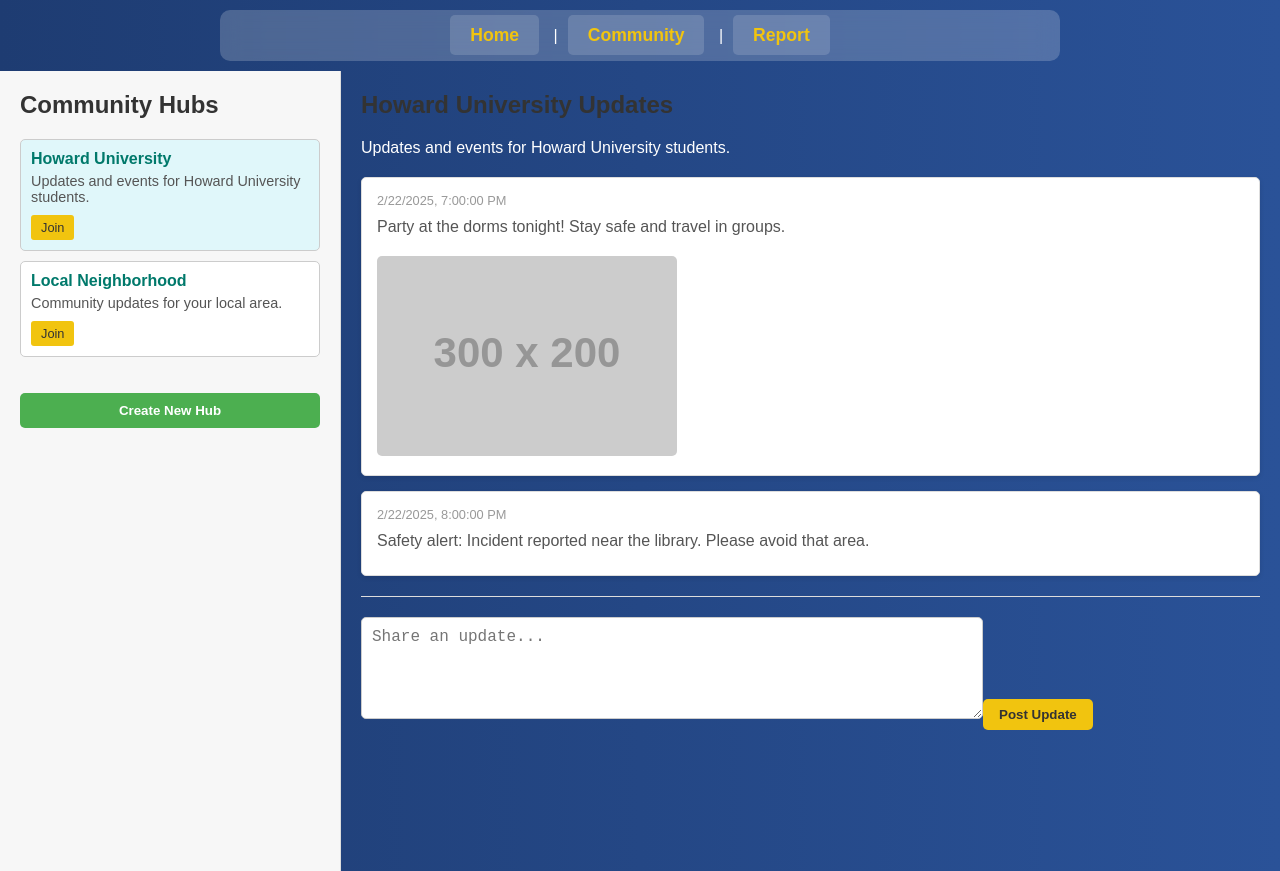
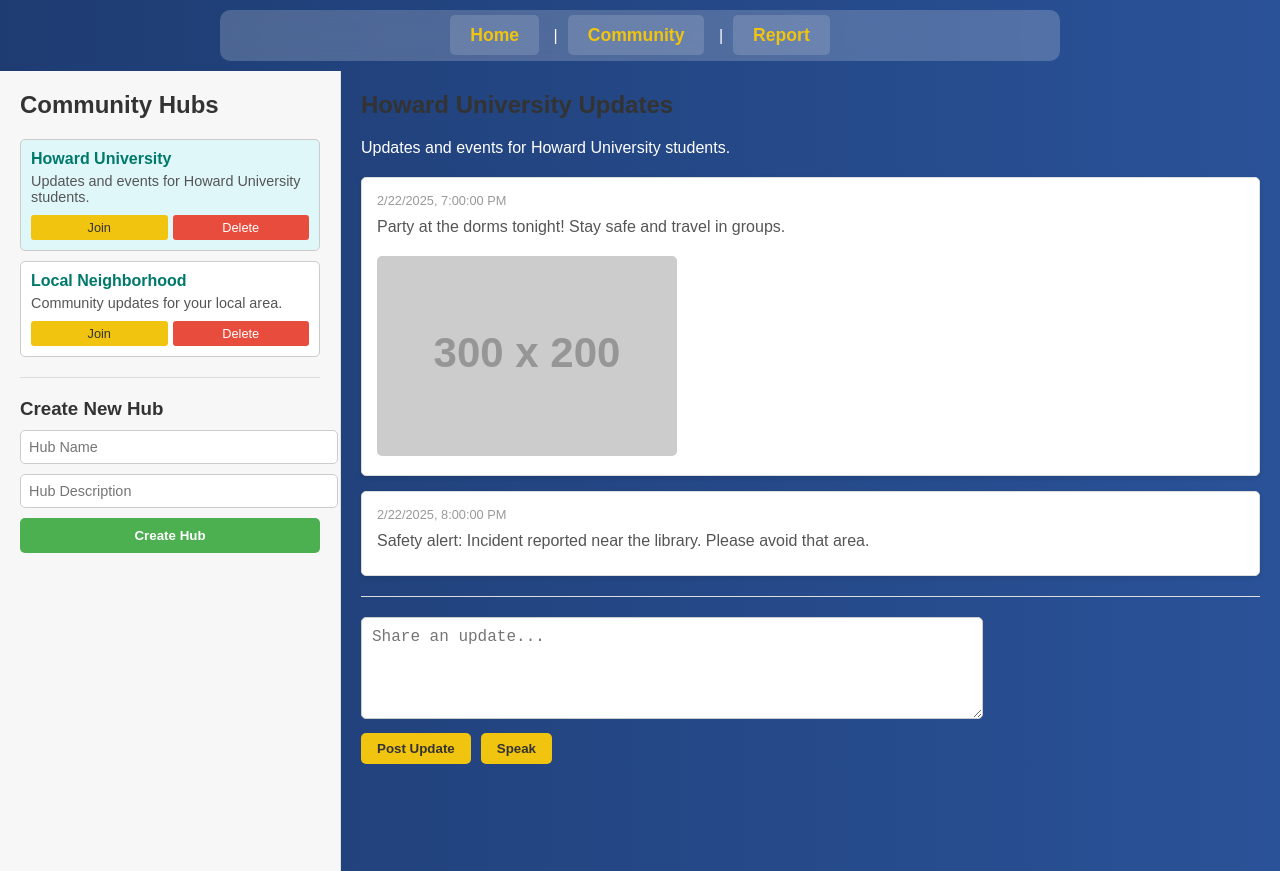
Before and after one commit to basticks02/safestreets, a React (Create React App) app in the folder safe-streets-pwa/: page /community in a window 1280 px wide. Built offline with nearby package versions, Linux system fonts and the light colour scheme; no server answers.

Commit message:
refactor Community page: implement localStorage for hubs, add create, join, and delete hub functionalities, and enhance voice input support

```diff
--- a/safe-streets-pwa/src/pages/Community.js
+++ b/safe-streets-pwa/src/pages/Community.js
@@ -1,7 +1,7 @@
 import React, { useState, useEffect } from 'react';
 import './styles/Community.css';
 
-// Sample data for community hubs
+// Sample data to initialize hubs if none exist in localStorage
 const sampleHubs = [
   {
     id: 1,
@@ -41,20 +41,70 @@
 ];
 
 function Community() {
-  const [hubs, setHubs] = useState(sampleHubs);
+  // Retrieve hubs from localStorage if they exist, otherwise initialize with sampleHubs
+  const [hubs, setHubs] = useState(() => {
+    const stored = localStorage.getItem('communityHubs');
+    return stored ? JSON.parse(stored) : sampleHubs;
+  });
   const [selectedHub, setSelectedHub] = useState(null);
   const [newUpdate, setNewUpdate] = useState("");
+  const [updateIsRecording, setUpdateIsRecording] = useState(false);
+  const [newHubName, setNewHubName] = useState("");
+  const [newHubDescription, setNewHubDescription] = useState("");
 
-  // Automatically select the first hub on mount
+  // Automatically select the first hub on mount (if any)
   useEffect(() => {
     if (hubs.length > 0 && !selectedHub) {
       setSelectedHub(hubs[0]);
     }
   }, [hubs, selectedHub]);
 
-  // Handle posting a new update (append to the bottom)
+  // Persist hubs in localStorage whenever hubs state changes
+  useEffect(() => {
+    localStorage.setItem('communityHubs', JSON.stringify(hubs));
+  }, [hubs]);
+
+  // Join hub functionality (stubbed)
+  const handleJoin = (hubId, e) => {
+    e.stopPropagation();
+    console.log(`User joined hub ${hubId}`);
+    // Later, implement join API call or notification subscription here
+  };
+
+  // Delete hub functionality
+  const handleDeleteHub = (hubId, e) => {
+    e.stopPropagation();
+    if (window.confirm("Are you sure you want to delete this hub?")) {
+      const updatedHubs = hubs.filter((hub) => hub.id !== hubId);
+      setHubs(updatedHubs);
+      if (selectedHub && selectedHub.id === hubId) {
+        setSelectedHub(updatedHubs.length > 0 ? updatedHubs[0] : null);
+      }
+    }
+  };
+
+  // Create a new hub
+  const handleCreateHub = () => {
+    if (!newHubName.trim()) {
+      alert("Hub name is required.");
+      return;
+    }
+    const newHub = {
+      id: Date.now(),
+      name: newHubName,
+      description: newHubDescription || "",
+      updates: [],
+    };
+    const updatedHubs = [...hubs, newHub];
+    setHubs(updatedHubs);
+    setSelectedHub(newHub);
+    setNewHubName("");
+    setNewHubDescription("");
+  };
+
+  // Post a new update for the selected hub (appended to the bottom)
   const handlePostUpdate = () => {
-    if (!newUpdate.trim()) return;
+    if (!newUpdate.trim() || !selectedHub) return;
     const newUpdateObj = {
       id: Date.now(), // In production, use a unique ID from the backend
       timestamp: new Date().toISOString(),
@@ -62,7 +112,6 @@
       image: null,
       comments: [],
     };
-
     const updatedHubs = hubs.map((hub) =>
       hub.id === selectedHub.id
         ? { ...hub, updates: [...hub.updates, newUpdateObj] }
@@ -73,25 +122,35 @@
     setNewUpdate("");
   };
 
-  // Handle creating a new hub via a simple prompt
-  const handleCreateHub = () => {
-    const hubName = prompt("Enter the new community hub name:");
-    if (!hubName) return;
-    const hubDescription = prompt("Enter a description for the new hub:");
-    const newHub = {
-      id: Date.now(),
-      name: hubName,
-      description: hubDescription || "",
-      updates: [],
+  // Speech recognition for the update input box
+  const handleVoiceInputForUpdate = () => {
+    if (!("webkitSpeechRecognition" in window) && !("SpeechRecognition" in window)) {
+      alert("Your browser does not support voice input.");
+      return;
+    }
+    const recognition = new (window.webkitSpeechRecognition || window.SpeechRecognition)();
+    recognition.lang = "en-US";
+    recognition.start();
+    setUpdateIsRecording(true);
+
+    recognition.onresult = (event) => {
+      const transcript = event.results[0][0].transcript;
+      setNewUpdate(transcript);
     };
-    const updatedHubs = [...hubs, newHub];
-    setHubs(updatedHubs);
-    setSelectedHub(newHub);
+
+    recognition.onend = () => {
+      setUpdateIsRecording(false);
+    };
+
+    recognition.onerror = (event) => {
+      console.error("Speech recognition error:", event.error);
+      setUpdateIsRecording(false);
+    };
   };
 
   return (
     <div className="community-container">
-      {/* Sidebar: List of Hubs */}
+      {/* Sidebar: List of Hubs & Create New Hub Form */}
       <div className="sidebar">
         <h2>Community Hubs</h2>
         <ul>
@@ -103,19 +162,36 @@
             >
               <div className="hub-name">{hub.name}</div>
               <div className="hub-description">{hub.description}</div>
-              <button className="join-btn" onClick={(e) => { e.stopPropagation(); console.log(`User joined hub ${hub.id}`); }}>
-                Join
-              </button>
+              <div className="hub-actions">
+                <button className="join-btn" onClick={(e) => handleJoin(hub.id, e)}>
+                  Join
+                </button>
+                <button className="delete-btn" onClick={(e) => handleDeleteHub(hub.id, e)}>
+                  Delete
+                </button>
+              </div>
             </li>
           ))}
         </ul>
-        {/* Create New Hub Button */}
-        <button className="create-hub-btn" onClick={handleCreateHub}>
-          Create New Hub
-        </button>
+        <div className="create-hub-form">
+          <h3>Create New Hub</h3>
+          <input
+            type="text"
+            placeholder="Hub Name"
+            value={newHubName}
+            onChange={(e) => setNewHubName(e.target.value)}
+          />
+          <input
+            type="text"
+            placeholder="Hub Description"
+            value={newHubDescription}
+            onChange={(e) => setNewHubDescription(e.target.value)}
+          />
+          <button onClick={handleCreateHub}>Create Hub</button>
+        </div>
       </div>
 
-      {/* Main Content: Selected Hub's Updates */}
+      {/* Main content: Selected Hub's Updates */}
       <div className="hub-content">
         {selectedHub ? (
           <>
@@ -145,7 +221,15 @@
                 value={newUpdate}
                 onChange={(e) => setNewUpdate(e.target.value)}
               ></textarea>
-              <button onClick={handlePostUpdate}>Post Update</button>
+              <div className="update-form-actions">
+                <button onClick={handlePostUpdate}>Post Update</button>
+                <button
+                  className={`mic-btn ${updateIsRecording ? "recording" : ""}`}
+                  onClick={handleVoiceInputForUpdate}
+                >
+                  {updateIsRecording ? "Stop Recording" : "Speak"}
+                </button>
+              </div>
             </div>
           </>
         ) : (
--- a/safe-streets-pwa/src/pages/styles/Community.css
+++ b/safe-streets-pwa/src/pages/styles/Community.css
@@ -51,24 +51,62 @@
     margin: 5px 0;
   }
 
-  .join-btn {
-    background: #f1c40f;
+  .hub-actions {
+    display: flex;
+    gap: 5px;
+    margin-top: 10px;
+  }
+
+  .join-btn, .delete-btn {
+    flex: 1;
+    padding: 5px;
     border: none;
-    padding: 5px 10px;
     border-radius: 3px;
     cursor: pointer;
     font-size: 0.8rem;
+    transition: background 0.3s;
+  }
+
+  .join-btn {
+    background: #f1c40f;
     color: #333;
-    margin-top: 5px;
-    transition: background 0.3s;
   }
 
   .join-btn:hover {
     background: #ffcc00;
   }
 
-  /* New hub creation button */
-  .create-hub-btn {
+  .delete-btn {
+    background: #e74c3c;
+    color: #fff;
+  }
+
+  .delete-btn:hover {
+    background: #c0392b;
+  }
+
+  /* Create New Hub Form */
+  .create-hub-form {
+    margin-top: 20px;
+    border-top: 1px solid #ddd;
+    padding-top: 20px;
+  }
+
+  .create-hub-form h3 {
+    margin: 0 0 10px;
+    color: #333;
+  }
+
+  .create-hub-form input {
+    width: 100%;
+    padding: 8px;
+    margin-bottom: 10px;
+    border: 1px solid #ccc;
+    border-radius: 5px;
+    font-size: 0.9rem;
+  }
+
+  .create-hub-form button {
     width: 100%;
     padding: 10px;
     background: #4caf50;
@@ -77,11 +115,10 @@
     border-radius: 5px;
     cursor: pointer;
     font-weight: bold;
-    margin-top: 20px;
     transition: background 0.3s;
   }
 
-  .create-hub-btn:hover {
+  .create-hub-form button:hover {
     background: #45a049;
   }
 
@@ -146,8 +183,13 @@
     min-height: 80px;
   }
 
+  .update-form-actions {
+    display: flex;
+    gap: 10px;
+    margin-top: 10px;
+  }
+
   .update-form button {
-    margin-top: 10px;
     padding: 8px 16px;
     background: #f1c40f;
     color: #333;
@@ -160,6 +202,37 @@
 
   .update-form button:hover {
     background: #ffcc00;
+  }
+
+  .mic-btn {
+    padding: 8px 16px;
+    background: #ff4b5c;
+    color: #fff;
+    border: none;
+    border-radius: 5px;
+    cursor: pointer;
+    font-weight: bold;
+    transition: background 0.3s;
+  }
+
+  .mic-btn:hover {
+    background: #ff3b4c;
+  }
+
+  .mic-btn.recording {
+    animation: pulse 1.5s infinite;
+  }
+
+  @keyframes pulse {
+      0% {
+          box-shadow: 0 0 8px rgba(255, 75, 92, 0.5);
+      }
+      50% {
+          box-shadow: 0 0 16px rgba(255, 75, 92, 0.8);
+      }
+      100% {
+          box-shadow: 0 0 8px rgba(255, 75, 92, 0.5);
+      }
   }
 
   /* Responsive adjustments */
```
